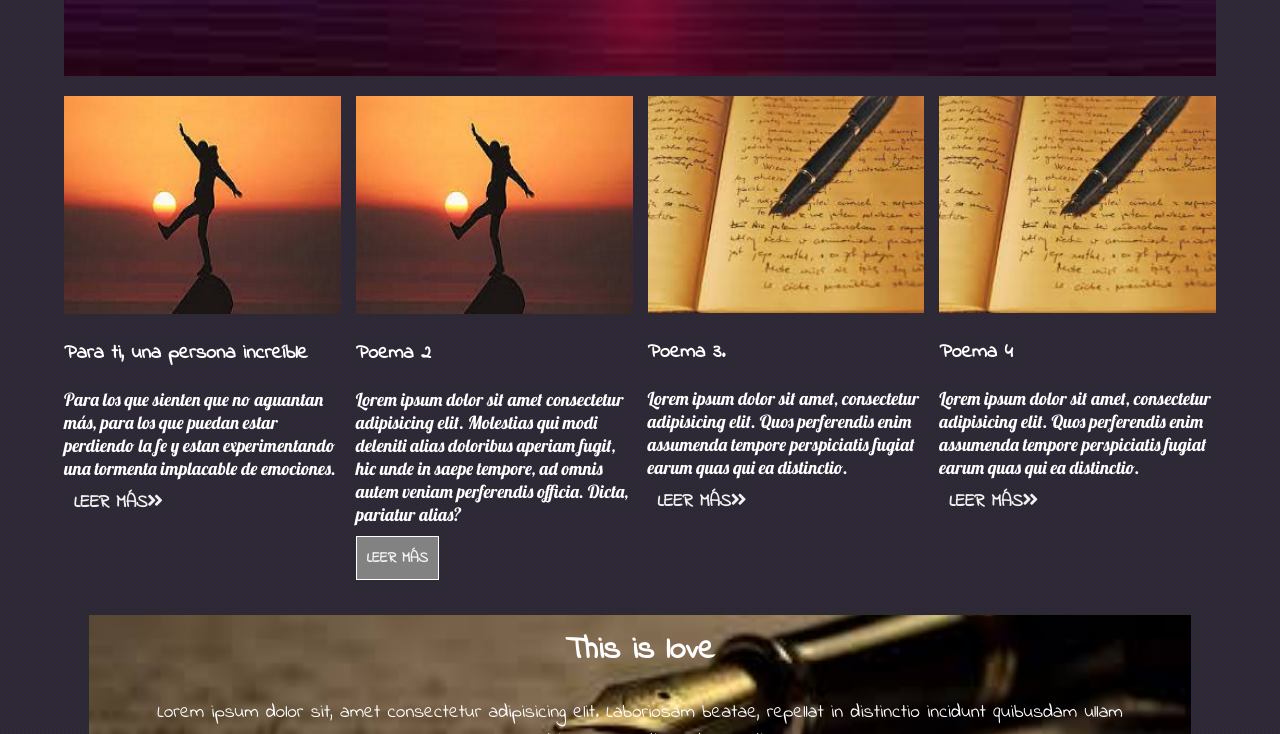
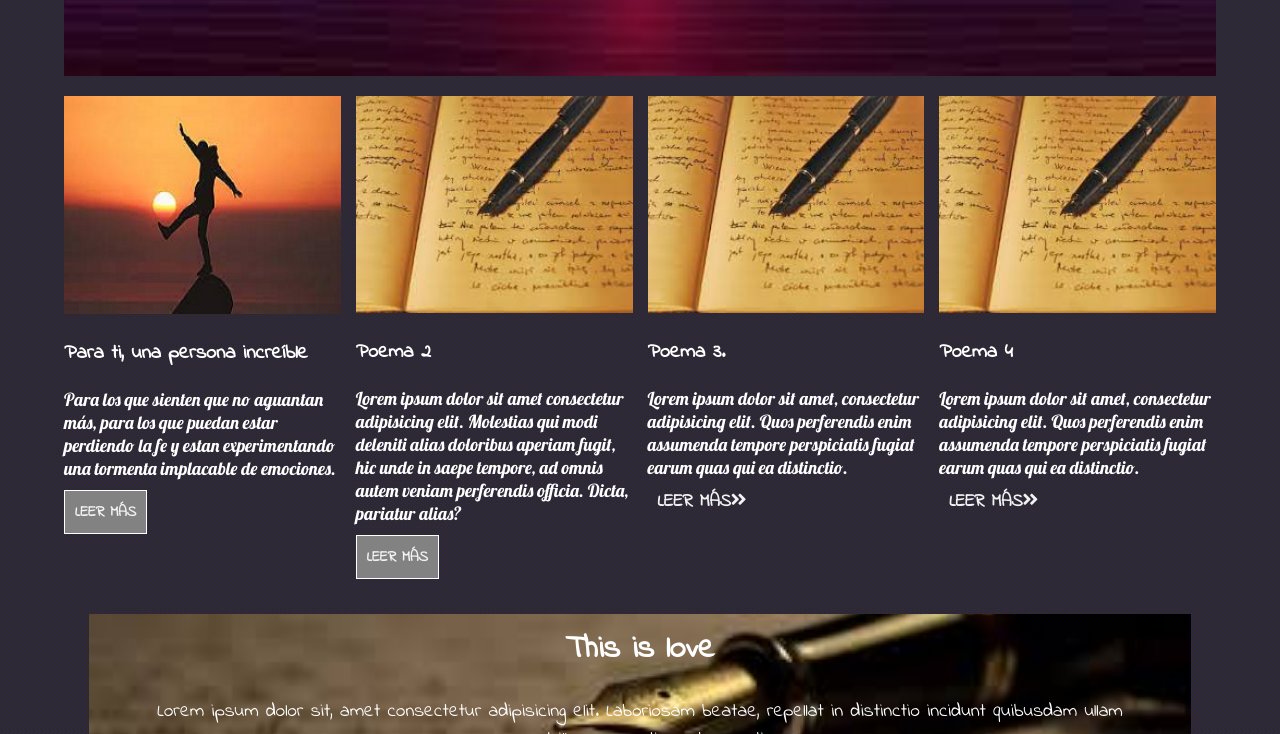
Before and after one commit to poemasymusica504/poemasymusica504github.io, a plain HTML site: page motivacion.html in a window 1280 px wide. Shown: the part 716-1450 px from the top of the page. Drawn offline with nearby package versions, Linux system fonts and the light colour scheme; a web font is replaced by a local one.

Commit message:
Update motivacion.html

```diff
--- a/motivacion.html
+++ b/motivacion.html
@@ -61,13 +61,13 @@
                 <img src="img/PoeMo1.png" alt="Poema 1">
                 <h3>Para ti, una persona increíble</h3>
                 <p>Para los que sienten que no aguantan más, para los que puedan estar perdiendo la fe y estan experimentando una tormenta implacable de emociones.</p>
-                <a href="">Leer Más<i class="fas fa-angle-double-right"></i></a>
+                <a href="PoeMo1.html" class="btn">Leer Más</a>
             </div>
             <div>
-                <img src="img/Poemo1.png" alt="Poema 2">
+                <img src="img/Poema.png" alt="Poema 2">
                 <h3>Poema 2</h3>
                 <p>Lorem ipsum dolor sit amet consectetur adipisicing elit. Molestias qui modi deleniti alias doloribus aperiam fugit, hic unde in saepe tempore, ad omnis autem veniam perferendis officia. Dicta, pariatur alias?</p>
-                <a href="PoeMo1.html" class="btn">Leer Más</a>
+                <a href="#" class="btn">Leer Más</a>
             </div>
             <div>
                 <img src="img/Poema.png" alt="Poema 3">
```
